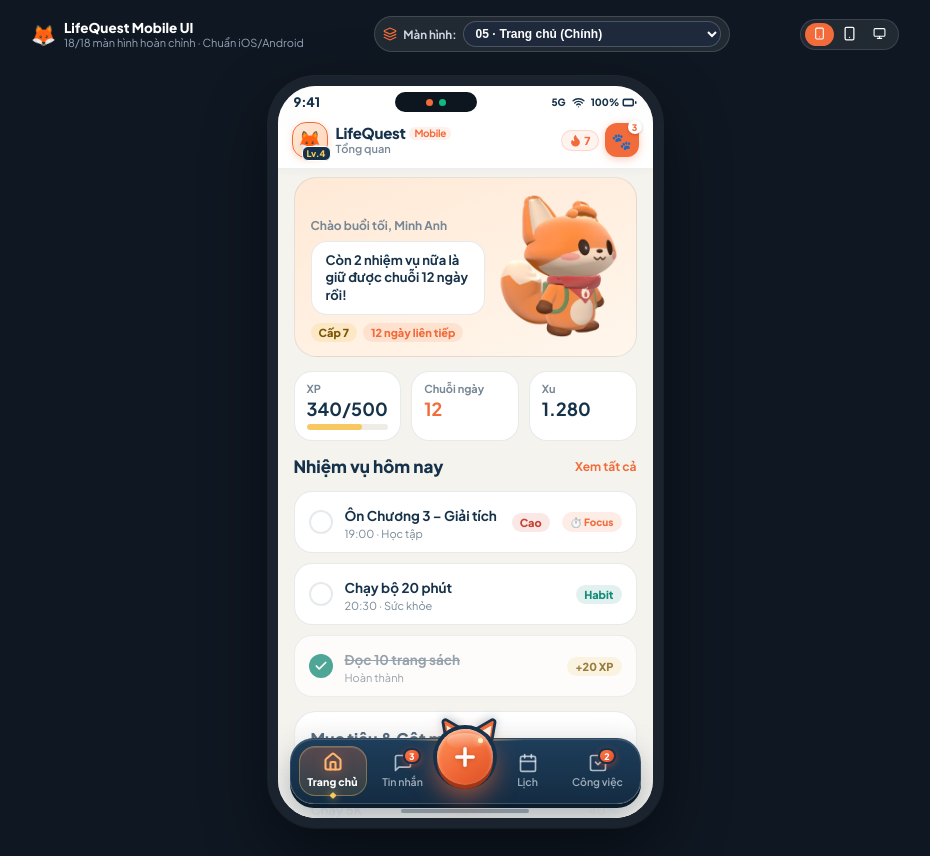
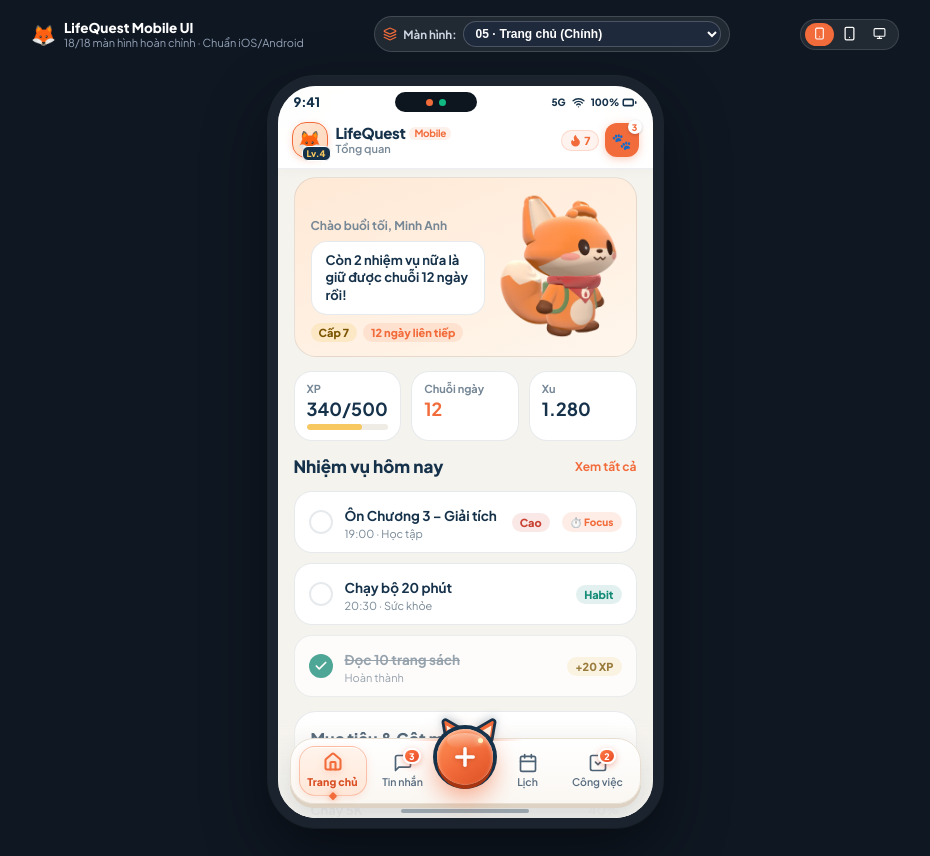
Before and after one commit to PLGHuy3656/Life-Quest, a React (Vite) app in the folder mobile-demo/: page / in a window 1280 px wide. Shown: the top 856 px of the page, without its empty margins (175-1105 px from the left). Built offline with nearby package versions, Linux system fonts and the light colour scheme.

Commit message:
style(nav): match floating Fox-dock palette with web desktop cream-white and soft peach active pill

```diff
--- a/mobile-demo/src/components/shell/BottomNav.tsx
+++ b/mobile-demo/src/components/shell/BottomNav.tsx
@@ -68,9 +68,9 @@ export const BottomNav: React.FC<BottomNavProps> = ({
         className={`lq-dock-tab ${active ? 'lq-dock-tab-active' : ''}`}
         style={{
           position: 'relative',
-          border: active ? '1px solid rgba(246, 200, 95, 0.36)' : '1px solid transparent',
+          border: active ? '1.5px solid rgba(242, 107, 58, 0.34)' : '1.5px solid transparent',
           background: active
-            ? 'linear-gradient(180deg, rgba(242, 107, 58, 0.28) 0%, rgba(246, 200, 95, 0.12) 100%)'
+            ? 'linear-gradient(180deg, #FFF4EC 0%, #FFE7D8 100%)'
             : 'transparent',
           borderRadius: 16,
           display: 'flex',
@@ -81,12 +81,14 @@ export const BottomNav: React.FC<BottomNavProps> = ({
           fontSize: 10.5,
           fontWeight: active ? 800 : 600,
           letterSpacing: active ? '0.01em' : '0',
-          color: active ? '#FFFFFF' : 'rgba(232, 240, 248, 0.65)',
+          color: active ? '#D94E22' : '#586D80',
           cursor: 'pointer',
           width: 68,
           height: 50,
           padding: '4px 2px 5px',
-          boxShadow: active ? 'inset 0 1px 0 rgba(255, 255, 255, 0.14)' : 'none'
+          boxShadow: active
+            ? '0 2px 8px rgba(242, 107, 58, 0.14), inset 0 1px 0 rgba(255, 255, 255, 0.9)'
+            : 'none'
         }}
       >
         <div
@@ -95,10 +97,10 @@ export const BottomNav: React.FC<BottomNavProps> = ({
             display: 'flex',
             alignItems: 'center',
             justifyContent: 'center',
-            color: active ? '#FFB66E' : 'rgba(232, 240, 248, 0.72)',
+            color: active ? '#F26B3A' : '#4D6274',
             transform: active ? 'translateY(-1px)' : 'none',
             transition: 'transform 0.2s ease, color 0.2s ease',
-            filter: active ? 'drop-shadow(0 2px 6px rgba(242, 107, 58, 0.5))' : 'none'
+            filter: active ? 'drop-shadow(0 2px 4px rgba(242, 107, 58, 0.28))' : 'none'
           }}
         >
           <Icon size={20} strokeWidth={active ? 2.5 : 2} />
@@ -120,8 +122,8 @@ export const BottomNav: React.FC<BottomNavProps> = ({
                 display: 'flex',
                 alignItems: 'center',
                 justifyContent: 'center',
-                border: '2px solid #16324A',
-                boxShadow: '0 2px 6px rgba(232, 74, 39, 0.5)'
+                border: '2px solid #FFFFFF',
+                boxShadow: '0 2px 6px rgba(232, 74, 39, 0.38)'
               }}
             >
               {item.badge}
@@ -131,19 +133,19 @@ export const BottomNav: React.FC<BottomNavProps> = ({
 
         <span style={{ lineHeight: 1.1 }}>{item.label}</span>
 
-        {/* Quest Gold Diamond Indicator */}
+        {/* Quest Orange-Gold Diamond Indicator */}
         {active && (
           <span
             style={{
               position: 'absolute',
-              bottom: -2.5,
+              bottom: -3,
               left: '50%',
               transform: 'translateX(-50%) rotate(45deg)',
-              width: 5,
-              height: 5,
+              width: 5.5,
+              height: 5.5,
               borderRadius: 1,
-              background: '#F6C85F',
-              boxShadow: '0 0 8px rgba(246, 200, 95, 0.95)'
+              background: '#F26B3A',
+              boxShadow: '0 0 6px rgba(242, 107, 58, 0.65)'
             }}
           />
         )}
@@ -168,7 +170,7 @@ export const BottomNav: React.FC<BottomNavProps> = ({
         }}
       />
 
-      {/* Signature LifeQuest Floating Deep-Navy Fox Dock */}
+      {/* Signature LifeQuest Floating Web-Matched Cream/White Fox Dock */}
       <nav
         aria-label="Điều hướng chính LifeQuest"
         style={{
@@ -178,10 +180,10 @@ export const BottomNav: React.FC<BottomNavProps> = ({
           right: 12,
           height: 66,
           borderRadius: 24,
-          background: 'linear-gradient(180deg, #1E3E5B 0%, #142C42 100%)',
-          border: '1px solid rgba(255, 255, 255, 0.12)',
+          background: 'linear-gradient(180deg, #FFFFFF 0%, #FAF7F2 100%)',
+          border: '1.5px solid #E8DFD2',
           boxShadow:
-            '0 4px 0 #0C1C2B, 0 14px 32px rgba(22, 50, 74, 0.34), inset 0 1px 0 rgba(255, 255, 255, 0.16)',
+            '0 4px 0 #DDD2C3, 0 14px 30px rgba(22, 50, 74, 0.14), inset 0 1px 0 #FFFFFF',
           display: 'flex',
           alignItems: 'center',
           justifyContent: 'space-between',
@@ -189,7 +191,7 @@ export const BottomNav: React.FC<BottomNavProps> = ({
           zIndex: 50
         }}
       >
-        {/* Subtle Gold Rim Highlight across top center of dock */}
+        {/* Subtle Warm Fox-Orange Accent Highlight across top center of dock */}
         <div
           style={{
             position: 'absolute',
@@ -200,7 +202,7 @@ export const BottomNav: React.FC<BottomNavProps> = ({
             height: 2,
             borderRadius: 2,
             background:
-              'linear-gradient(90deg, rgba(246,200,95,0) 0%, rgba(246,200,95,0.65) 50%, rgba(246,200,95,0) 100%)',
+              'linear-gradient(90deg, rgba(242,107,58,0) 0%, rgba(242,107,58,0.45) 50%, rgba(242,107,58,0) 100%)',
             pointerEvents: 'none'
           }}
         />
--- a/mobile-demo/src/styles/global.css
+++ b/mobile-demo/src/styles/global.css
@@ -161,6 +161,6 @@ button:active {
 }
 
 .lq-dock-tab:hover:not(.lq-dock-tab-active) {
-  color: rgba(255, 255, 255, 0.92) !important;
-  background: rgba(255, 255, 255, 0.06) !important;
+  color: #16324A !important;
+  background: rgba(22, 50, 74, 0.05) !important;
 }
```
